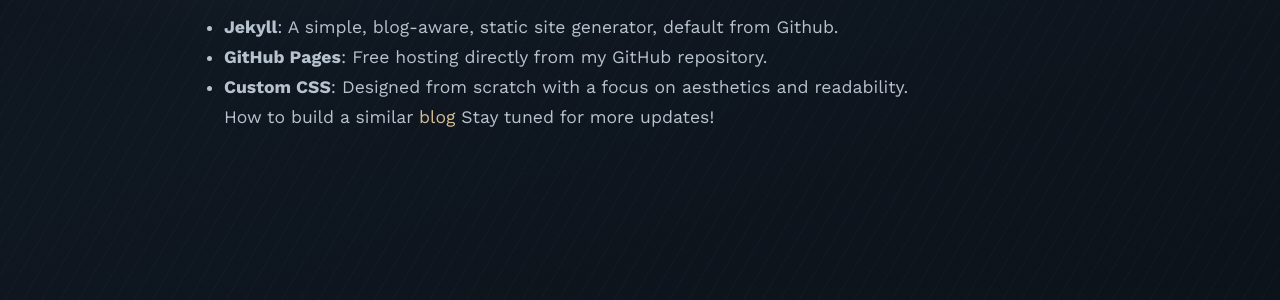
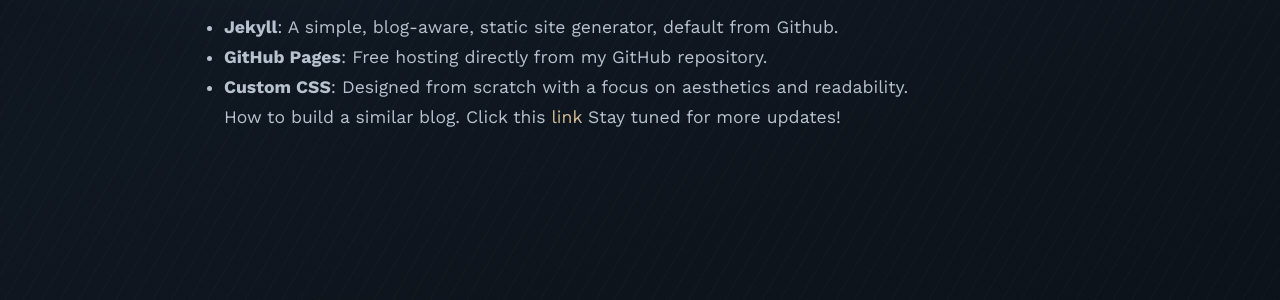
Before and after one commit to roshanis/roshanis.github.io, a Jekyll site: the page built from _posts/2025-01-25-welcome.md, in a window 1280 px wide and 1269 px high. Shown: the part 781-1081 px from the top of the window. Built offline with Jekyll 4.4.1, drawn with Linux system fonts in a browser that asks for light colours.

Commit message:
Update blog link formatting in welcome post

```diff
--- a/_posts/2025-01-25-welcome.md
+++ b/_posts/2025-01-25-welcome.md
@@ -18,5 +18,5 @@
 - **GitHub Pages**: Free hosting directly from my GitHub repository.
 - **Custom CSS**: Designed from scratch with a focus on aesthetics and readability.
 
-How to build a similar [blog](https://docs.github.com/en/pages)
+How to build a similar blog. Click this [link](https://docs.github.com/en/pages)
 Stay tuned for more updates!
```
